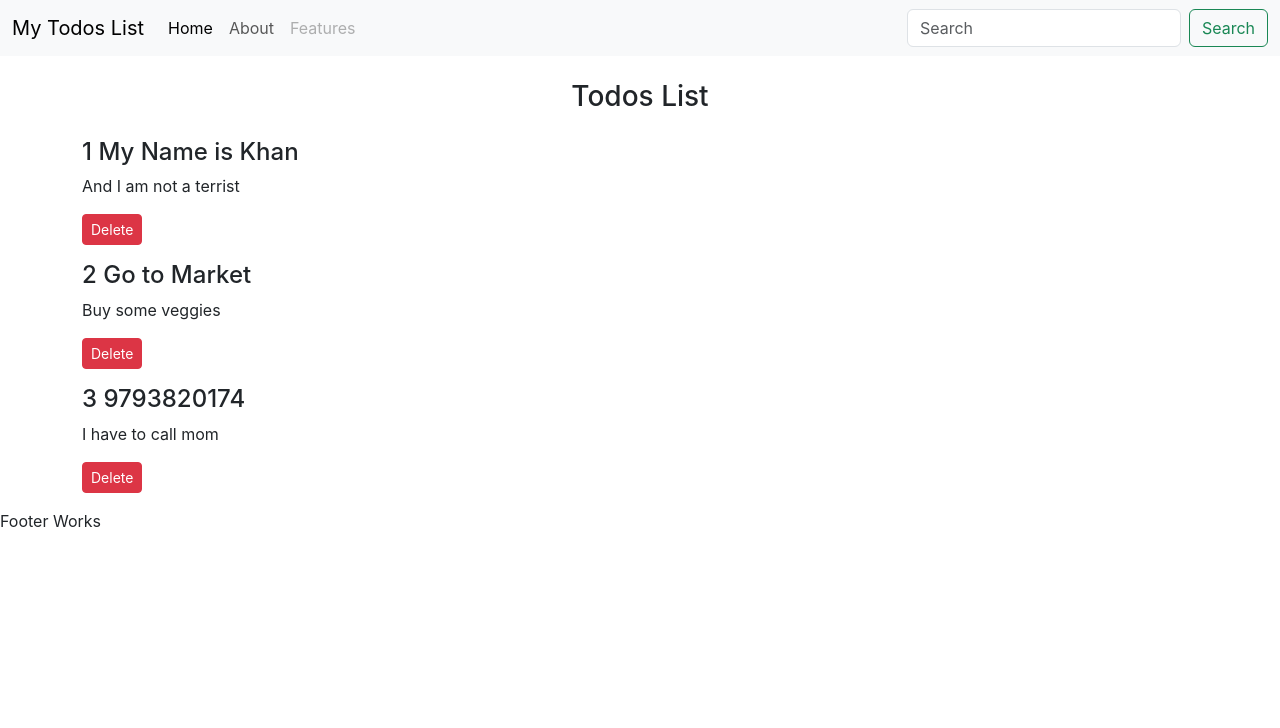
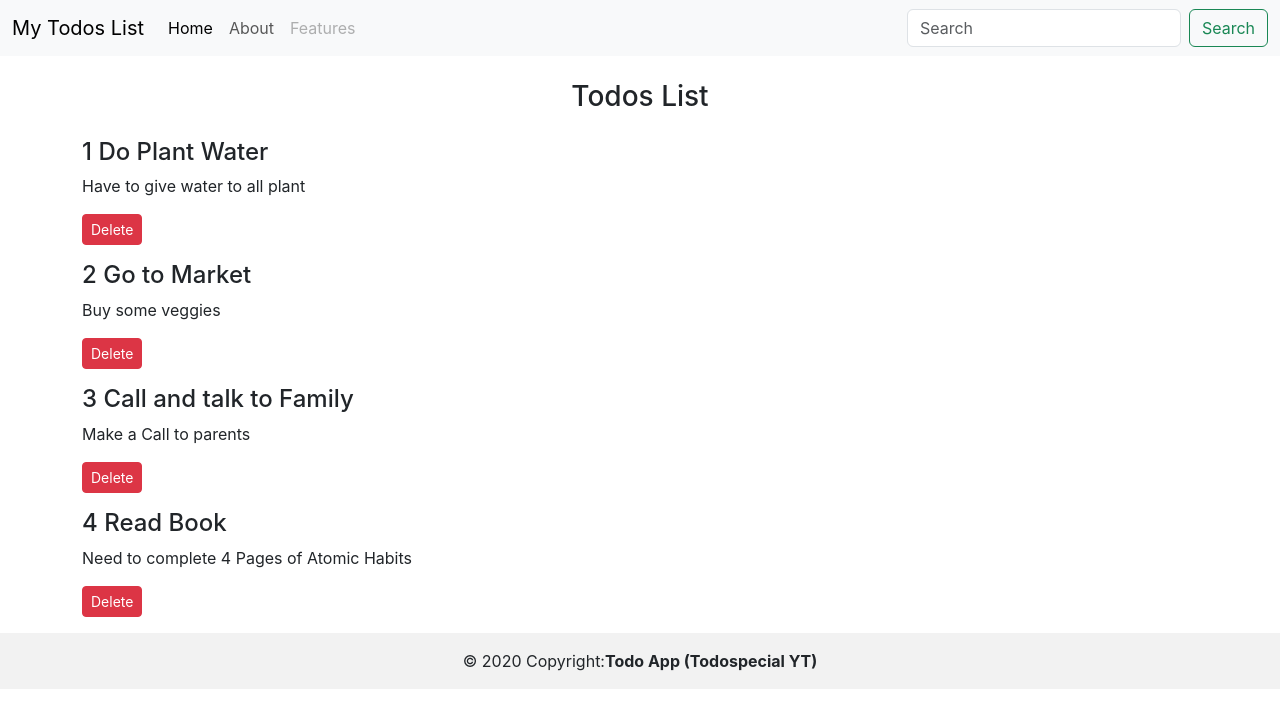
Before and after one commit to thisispramod/todos-app-react, a React (Create React App) app: page / in a window 1280 px wide. Shown: the top 728 px of the page. Built offline with nearby package versions, Linux system fonts and the light colour scheme.

Commit message:
adding footer and addig some message and use here inline css how to use inline css in react or js

```diff
--- a/src/App.js
+++ b/src/App.js
@@ -17,8 +17,8 @@ function App() {
   const [todos, setTodos] = useState([
     {
       sno : "1",
-      title : "My Name is Khan",
-      desc : "And I am not a terrist"
+      title : "Do Plant Water",
+      desc : "Have to give water to all plant"
     },
     {
       sno : "2",
@@ -27,8 +27,13 @@ function App() {
     },
     {
       sno : "3",
-      title : "9793820174",
-      desc : "I have to call mom"
+      title : "Call and talk to Family",
+      desc : "Make a Call to parents"
+    },
+    {
+      sno : "4",
+      title : "Read Book",
+      desc : "Need to complete 4 Pages of Atomic Habits"
     }
   ]);
   return (
--- a/src/MyComponents/Footer.js
+++ b/src/MyComponents/Footer.js
@@ -2,10 +2,11 @@ import React from 'react'
 
 const Footer = () => {
   return (
-    <div>
-      Footer Works
-    </div>
-  )
-}
+      <div className="text-center p-3" style={{backgroundColor:' rgba(0, 0, 0, 0.05)'}}>
+        © 2020 Copyright:
+        <a style={{textDecoration:'none', fontWeight:'bold'}} className="text-body" href="javasript:void(0)">Todo App (Todospecial YT)</a>
+      </div>
+  );
+};
 
 export default Footer
```
